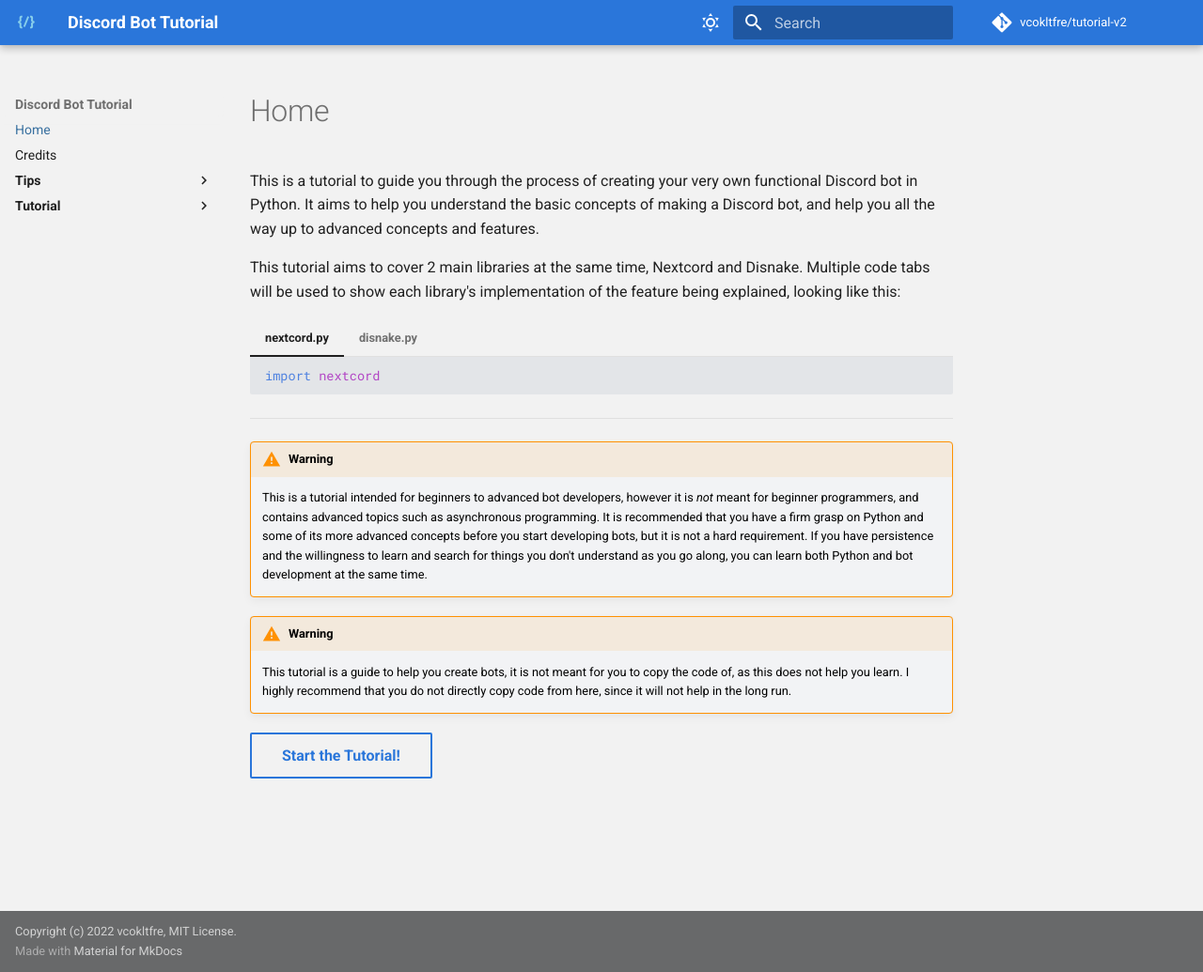
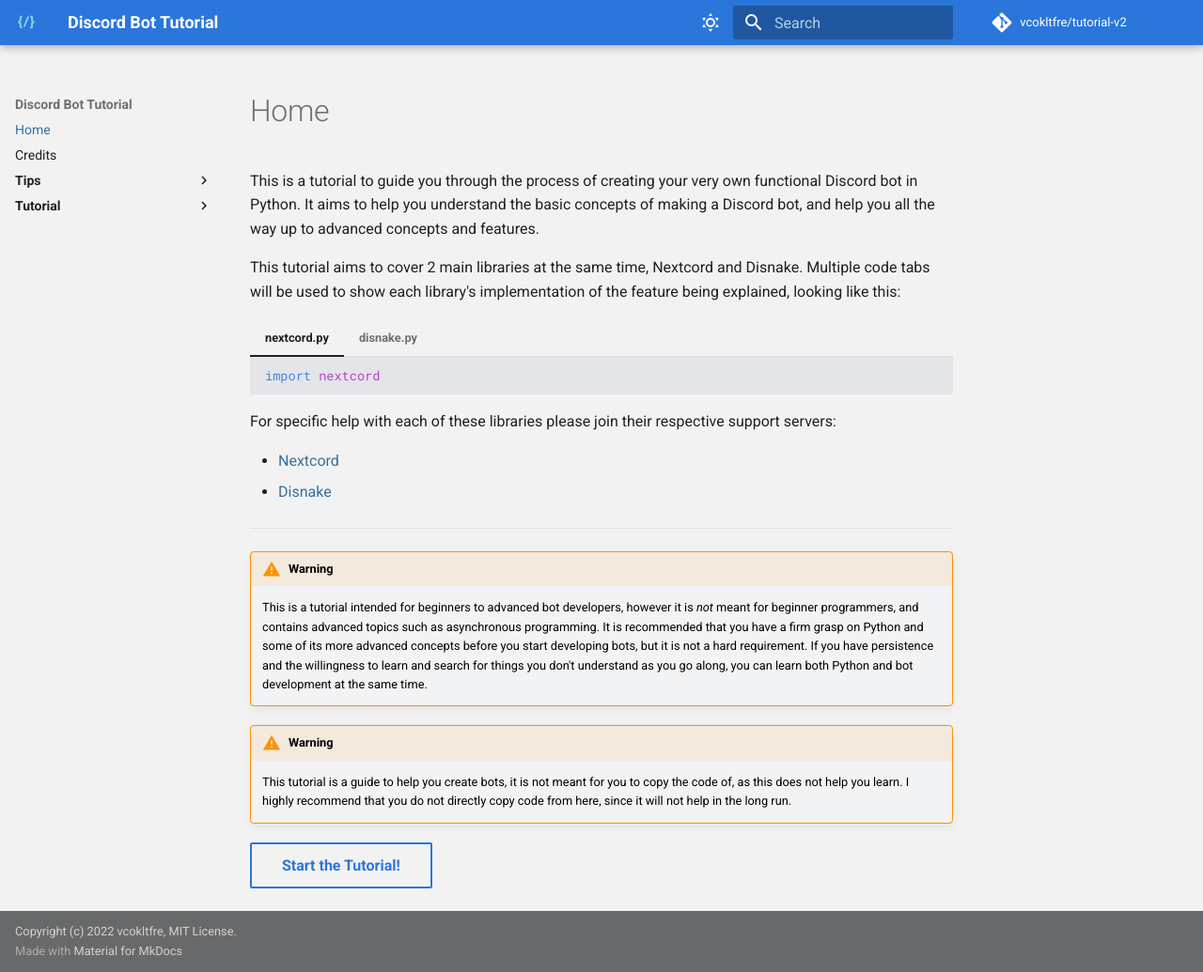
Before and after one commit to vcokltfre/tutorial-v2, an MkDocs documentation site: the page built from docs/index.md, in a window 1280 px wide and 1035 px high. Shown: the whole window at 94% size. Built offline with MkDocs 1.6.1 and Material for MkDocs 9.7.7, drawn with Linux system fonts in a browser that asks for light colours; comment, search, counter and statistics services are not loaded.

Commit message:
chore: add support server links

````diff
--- a/docs/index.md
+++ b/docs/index.md
@@ -16,6 +16,11 @@
     import disnake
     ```
 
+For specific help with each of these libraries please join their respective support servers:
+
+- [Nextcord](https://discord.gg/nextcord)
+- [Disnake](https://disnake.dev/discord)
+
 ---
 
 !!! Warning
````
